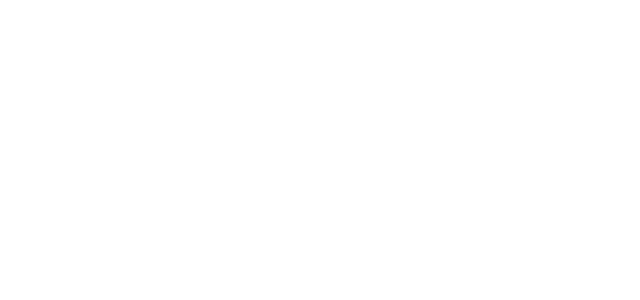
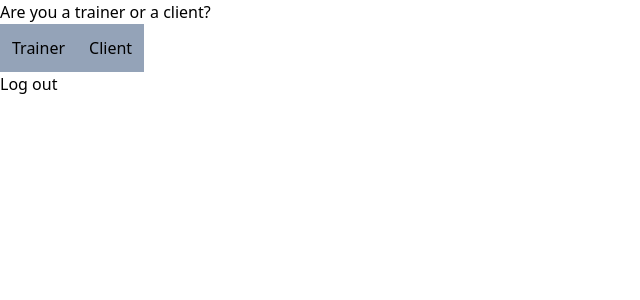
Before and after one commit to rcabre95/workout-app, a Next.js app in the folder client/: page /onboard in a window 1280 px wide. Shown: the top 300 px of the page, without its empty margins (0-640 px from the left). Built offline with nearby package versions, Linux system fonts and the light colour scheme; no server answers.

Commit message:
made auth process more robust

```diff
--- a/client/pages/index.tsx
+++ b/client/pages/index.tsx
@@ -13,7 +13,7 @@
         {signUp ?
         <SignupForm  />
         :
-        <SigninForm />}
+        <SigninForm nextPage="/client" />}
       </section>
     </div>
   )
--- a/client/pages/onboard.tsx
+++ b/client/pages/onboard.tsx
@@ -1,19 +1,75 @@
-import { supabase } from "../lib/initSupabase"
-import { useForm } from "react-hook-form"
+import { supabase } from "../lib/initSupabase";
+import { useEffect, useState } from "react";
+import { useRouter } from "next/router";
+import ClientOnboarding from "../components/auth-forms/ClientOnboarding";
+import TrainerOnboarding from "../components/auth-forms/TrainerOnboarding";
+
+export type AccountType = "trainer" | "client" | null
+
+// fix "any" types
 
 export default function Onboard() {
+    const router = useRouter();
+    const [accountType, setAccountType] = useState<AccountType>();
+    const [page, setPage] = useState<number>(1);
+    const [userId, setUserId] = useState<any>();
+    const [name, setName] = useState<any>(null)
 
-    const { register, handleSubmit, watch, formState: { errors } } = useForm();
+    const selectTrainer = () => {
+        setAccountType("trainer");
+        setPage(2);
+    }
 
-    const submitOnboard = async () => {
+    const selectClient = () => {
+        setAccountType("client");
+        setPage(2);
+    }
 
+    const logOut = async () => {
+        const { error } = await supabase.auth.signOut();
+
+        if (error) {
+            console.log("there was a problem logging you out.")
+        } else {
+            console.log("logged out successfully");
+            router.push("/")
+        }
     }
+
+    useEffect(() => {
+        supabase.auth.getSession().then(d => {
+            if (d.error) {
+                console.log("user not logged in...")
+                router.push("/")
+            }
+            if (d.data) {
+                setUserId(d.data.session?.user.id)
+                setName(d.data.session?.user.user_metadata)
+            }
+        })
+    }, [])
 
     return (
         <div>
-            <form onSubmit={() => handleSubmit(submitOnboard)}>
+            <div>
+                <h4 >Are you a trainer or a client?</h4>
+                <button className="border-1 border-blue-300 bg-slate-400 p-3" type="button" onClick={selectTrainer}>
+                    Trainer
+                </button>
+                <button className="border-1 border-blue-300 bg-slate-400 p-3" type="button" onClick={selectClient}>
+                    Client
+                </button>
+            </div>
 
-            </form>
+            {
+            accountType === "trainer" ?
+                <TrainerOnboarding />
+            : accountType === "client" ?
+                <ClientOnboarding />
+            : null
+            }
+
+            <button onClick={logOut} type="button">Log out</button>
         </div>
     )
 }
--- a/client/pages/welcome.tsx
+++ b/client/pages/welcome.tsx
@@ -1,40 +1,24 @@
-import { supabase } from "../lib/initSupabase"
+import { SigninForm } from "../components/SigninForm";
 import { GetServerSideProps } from "next"
 import { useRouter } from "next/router";
 import { useEffect } from "react";
-import Link from "next/link";
 
-export const getServerSideProps: GetServerSideProps = async (context) => {
-    const { first_name, last_name } = context.query;
-
-
-
-    return {
-        props: {
-            firstName: first_name,
-            lastName: last_name
-        }
-    }
-}
-
-export default function welcome({ firstName, lastName }: { firstName: string, lastName: string}) {
+export default function welcome() {
     const router = useRouter();
 
-    useEffect(() => {
-        if (!firstName || !lastName) {
-            router.push("/dashboard")
-        }
-    }, [])
+    // useEffect(() => {
+    //     if (!firstName || !lastName) {
+    //         router.push("/dashboard")
+    //     }
+    // }, [])
 
     return (
         <div>
-            <h1>Hey, {firstName}!</h1>
-            <p>Welcome to the platform.</p>
-            <Link href={'/dashboard'}>
-                <button type="button">Go to Dashboard</button>
-            </Link>
-
-            <button type="button">Log out</button>
+            <h3>Welcome to the platform.</h3>
+            <h1>Please sign in to continue.</h1>
+            <SigninForm nextPage="/onboard" />
         </div>
     )
 }
+
+// if already onboarded, page should redirect to respective dashboard
```
